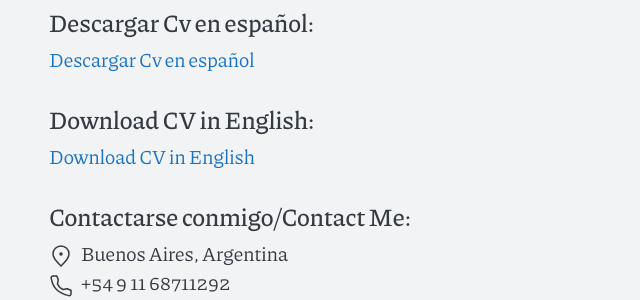
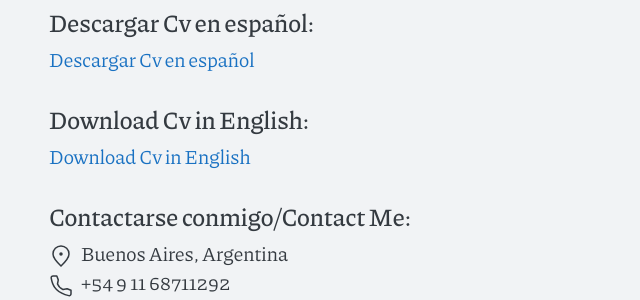
Before and after one commit to fabrideantoni/fabrideantoni.github.io, a Jekyll site: the page built from cv.md, in a window 1280 px wide. Shown: the part 221-521 px from the top of the page, without its empty margins (318-958 px from the left). Built offline with Jekyll 4.4.1, drawn with Linux system fonts in a browser that asks for light colours.

```diff
--- a/_includes/contact.html
+++ b/_includes/contact.html
@@ -3,8 +3,8 @@
 
   <h2>Descargar Cv en español:</h2>
   <a href="Mi_CV.pdf" download="Mi_CV">Descargar Cv en español</a>
-  <h2>Download CV in English:</h2>
-  <a href="Mi_CV.pdf" download="Mi_CV">Download CV in English</a>
+  <h2>Download Cv in English:</h2>
+  <a href="Mi_CV.pdf" download="Mi_CV">Download Cv in English</a>
      <div class="espaciado-vertical"> </div>
      <div class="espaciado-vertical"> </div>
   <style>
```
